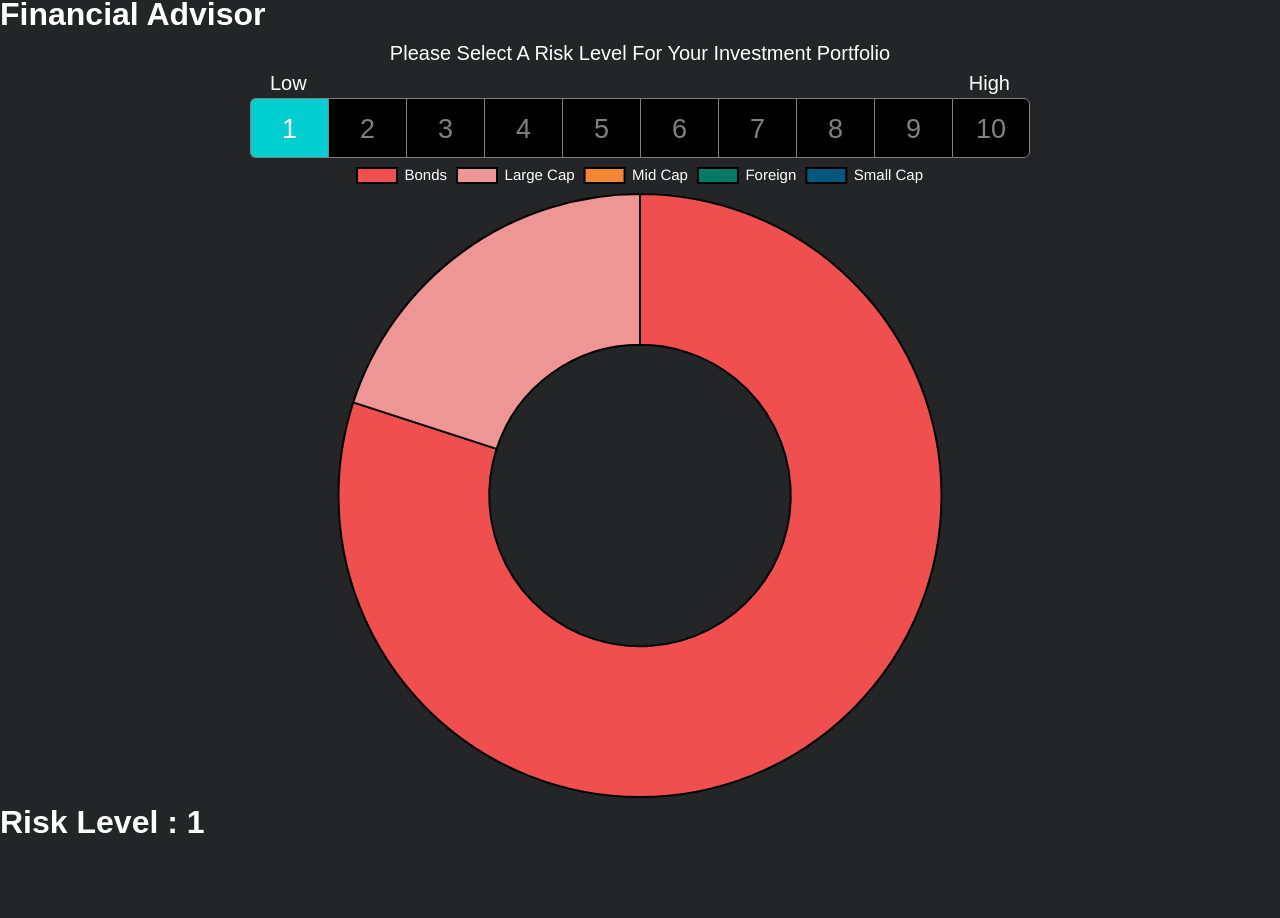
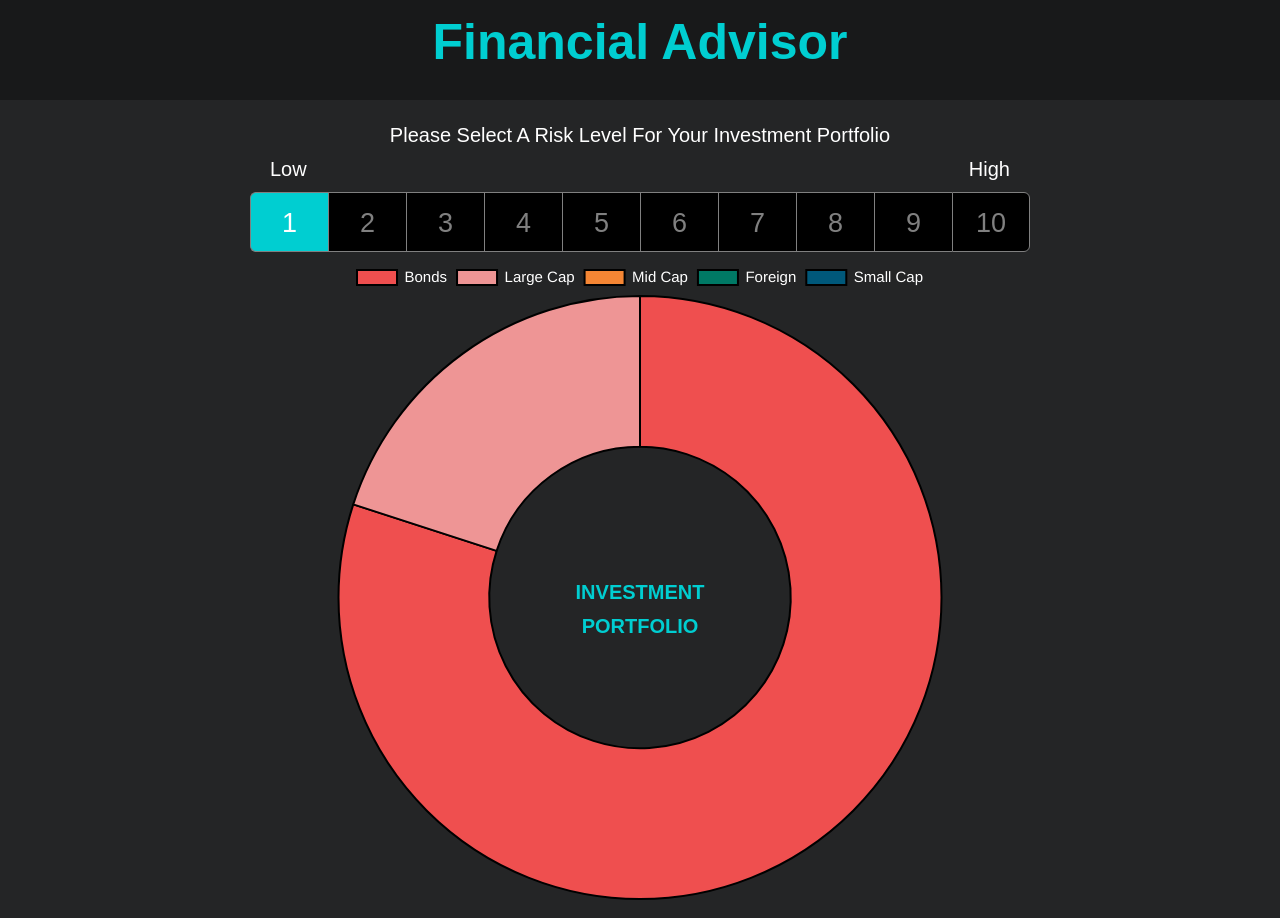
Before and after one commit to AlbertgitC/financial-advisor, a React (Create React App) app: page / in a window 1280 px wide. Shown: the part 10-928 px from the top of the page. Before the commit the page ends 856 px from the top, so only its background shows below. Built offline with nearby package versions, Linux system fonts and the light colour scheme.

Commit message:
complete donut chart

```diff
--- a/src/App.css
+++ b/src/App.css
@@ -86,3 +86,17 @@ body {
   color: #ffffff;
   font-family: sans-serif;
 }
+
+.header {
+  display: flex;
+  justify-content: center;
+  height: 110px;
+  background-color: #18191A;
+  margin-bottom: 20px;
+}
+
+.header h1 {
+  font-size: 50px;
+  color: #00CED1;
+  margin-top: 15px;
+}
--- a/src/App.js
+++ b/src/App.js
@@ -1,15 +1,17 @@
 import './App.css';
-import { useState } from 'react';
+import { useState, useEffect } from 'react';
 import * as Actions from './components/util/actions';
 import { useSelector, useDispatch } from 'react-redux';
 import DonutGraph from './components/donutGraph';
 
 function App() {
-  // const [mainComponent, setComponent] = useState();
+  const [mainComponent, setComponent] = useState({ component: <DonutGraph /> });
   const state = useSelector(state => state);
   const dispatch = useDispatch();
 
-  let mainComponent = <DonutGraph />;
+  useEffect(() => {
+    setComponent({ component: <DonutGraph setComponent={setComponent}/> });
+  }, []);
 
   return (
     <div className="App">
@@ -17,9 +19,8 @@ function App() {
         <h1>Financial Advisor</h1>
       </div>
       <div className="main">
-        {mainComponent}
+        {mainComponent.component}
       </div>
-        <h1>Risk Level : {state.risk}</h1>
     </div>
   );
 }
--- /dev/null
+++ b/src/components/calInvest.js
@@ -0,0 +1,9 @@
+function CalInvest() {
+    return (
+        <div>
+            calculation here
+        </div>
+    );
+};
+
+export default CalInvest;
--- a/src/components/donutGraph.css
+++ b/src/components/donutGraph.css
@@ -3,6 +3,11 @@
     flex-direction: column;
     align-items: center;
     font-size: 20px;
+    position: relative;
+}
+
+.donut-container div, .donut-container p {
+    margin-bottom: 4px;
 }
 
 .risk-indicator {
@@ -48,3 +53,24 @@
     width: 400px;
     height: 400px;
 }
+
+.inv-portfolio {
+    position: absolute;
+    top: 54%;
+    text-align: center;
+    font-weight: 600;
+    color: #00CED1;
+}
+
+.donut-container button {
+    margin-top: 20px;
+    padding: 4px 14px;
+    background-color: #FFFFFF;
+    border-radius: 11px;
+    cursor: pointer;
+    transition: background-color 0.5s ease;
+}
+
+.donut-container button:hover {
+    background-color: #00CED1;
+}
--- a/src/components/donutGraph.js
+++ b/src/components/donutGraph.js
@@ -4,8 +4,9 @@ import { useState, useEffect } from 'react';
 import Chart from 'chart.js';
 import ChartDataLabels from 'chartjs-plugin-datalabels';
 import * as Actions from './util/actions';
+import CalInvest from './calInvest';
 
-function DonutGraph() {
+function DonutGraph(props) {
     const globalState = useSelector(state => state);
     const defaultRisk = {
         risk: 1,
@@ -17,7 +18,7 @@ function DonutGraph() {
     useEffect(() => {
         let risk1 = document.getElementsByClassName("level")[0];
         selectLevel(risk1);
-        renderChart(riskState.distribution);
+        // renderChart(riskState.distribution);
     }, [])
 
     function renderChart(data) {
@@ -46,6 +47,9 @@ function DonutGraph() {
                         fontColor: "#FFFFFF",
                         fontSize: 15
                     }
+                },
+                animation: {
+                    duration: 1300
                 },
                 plugins: {
                     datalabels: {
@@ -91,6 +95,10 @@ function DonutGraph() {
         selectLevel(e.target);
     };
 
+    function buttonClick() {
+        props.setComponent({ component: <CalInvest /> });
+    };
+
     return (
         <div className="donut-container">
             <p>Please Select A Risk Level For Your Investment Portfolio</p>
@@ -111,6 +119,13 @@ function DonutGraph() {
                 <div className="level" onClick={handleClick}>10</div>
             </div>
             <canvas id="donut-chart"></canvas>
+            <div className="inv-portfolio">
+                <div>INVESTMENT</div>
+                <div>PORTFOLIO</div>
+            </div>
+            <div>
+                <button onClick={buttonClick}>Calculate Your Investment</button>
+            </div>
         </div>
     );
 }
```
Also changed, not shown: 1 other file (tests, documents, lock files or other folders).
